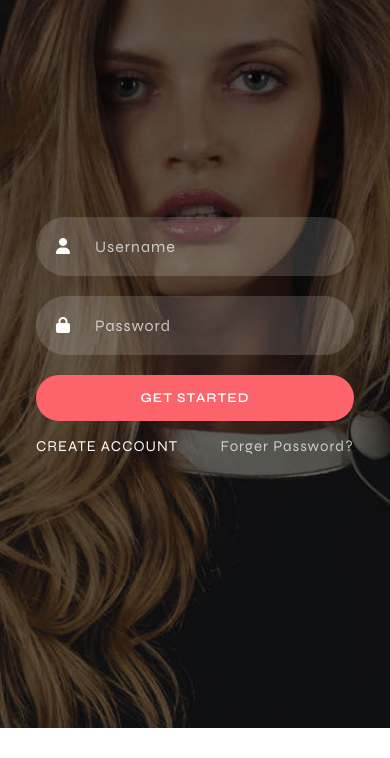
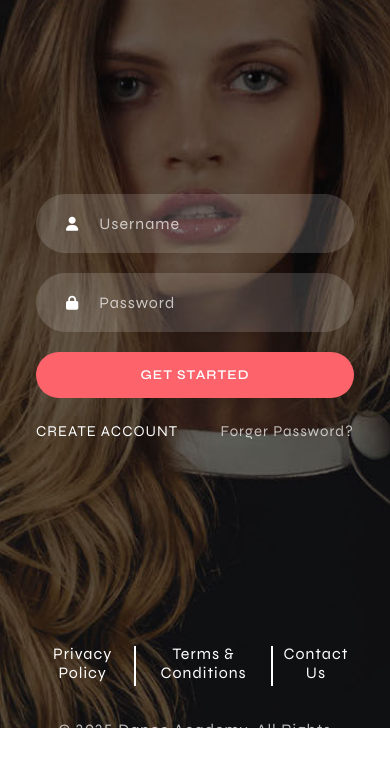
Before and after one commit to shunyavkash-vivek-sojitra/learn-web-design, a plain HTML site: page Form-HTML/index.html in a window 390 px wide. Shown: the part 116-874 px from the top of the page. Before the commit the page ends 844 px from the top, so only its background shows below. Drawn offline with Linux system fonts and the light colour scheme.

Commit message:
Sign-in Form - [HTML]

```diff
--- a/Form-HTML/assets/styles/form.css
+++ b/Form-HTML/assets/styles/form.css
@@ -59,6 +59,9 @@ ul li a {
   width: 100%;
   padding-inline: 40px;
 }
+.d-grid {
+  display: grid;
+}
 .d-flex {
   display: flex;
 }
@@ -103,11 +106,13 @@ header {
   transition: all 0.3s ease;
   padding: 8px 12px;
   border-radius: 8px;
+  font-weight: 600;
 }
 
 .header-wrap ul li a:hover {
   color: white;
   background-color: rgba(80, 56, 60, 0.8);
+  box-shadow: rgba(0, 0, 0, 0.3) 0px 8px 10px;
 }
 
 /* toggle-button */
@@ -167,9 +172,7 @@ header {
   transition: all 0.4s ease;
 }
 .toggle-nav nav ul li a:hover {
-  /* color: rgb(252, 99, 107); */
   color: rgb(80, 56, 60);
-  background-color: transparent;
   background-color: rgba(255, 255, 255, 0.5);
 }
 
@@ -211,10 +214,13 @@ header {
 .input-wrap {
   align-items: center;
   background-color: rgba(255, 255, 255, 0.15);
-  padding: 10px 20px;
+  padding: 10px 30px;
   margin-bottom: 20px;
   border-radius: 40px;
-  gap: 14px;
+  gap: 10px;
+}
+.input-wrap i {
+  font-size: 14px;
 }
 /* submit */
 .btn-submit {
@@ -229,9 +235,10 @@ header {
   transition: all 0.3s ease;
 }
 .btn-submit:hover {
+  border: 0;
   background-color: rgba(255, 255, 255, 0.5);
   color: rgb(80, 56, 60);
-  border: 0;
+  box-shadow: 0 4px 6px rgba(252, 99, 107, 0.8);
 }
 .main-content-ul {
   margin-top: 16px;
@@ -240,9 +247,25 @@ header {
 }
 .main-content-ul li a {
   transition: all 0.3s ease;
+  position: relative;
+  padding: 8px 0;
+}
+.main-content-ul li:first-child a::after {
+  content: " ";
+  height: 1px;
+  width: 0;
+  position: absolute;
+  background-color: white;
+  bottom: 0;
+  left: 0;
+  transition: all 0.3s ease;
+}
+.main-content-ul li:first-child a:hover::after {
+  width: 100%;
 }
 .main-content-ul li:first-child a:hover {
   color: rgb(252, 99, 107);
+  border-width: 100%;
 }
 .main-content-ul li:last-child a {
   color: rgba(255, 255, 255, 0.7);
@@ -250,13 +273,79 @@ header {
 .main-content-ul li:last-child a:hover {
   color: rgb(255, 255, 255);
 }
+@media (max-width: 475px) {
+  .content-wrap {
+    margin: 190px auto;
+  }
+}
+@media (max-width: 436px) {
+  .content-wrap {
+    margin: 180px auto;
+  }
+}
 @media (max-width: 375px) {
   /* main content */
   .main-content-ul {
-    text-align: end;
+    text-align: center;
     display: block;
   }
   .main-content-ul li:last-child {
     margin-top: 12px;
   }
+  .content-wrap {
+    margin: 160px auto;
+  }
 }
+
+/* footer */
+.footer-wrap {
+  justify-content: center;
+  gap: 20px;
+}
+.footer-wrap ul {
+  gap: 20px;
+}
+.footer-wrap ul li a {
+  transition: all 0.3s ease;
+}
+.footer-wrap ul li a:hover {
+  color: rgb(252, 99, 107);
+}
+.footer-wrap ul li {
+  position: relative;
+}
+.footer-wrap ul li::after {
+  content: " ";
+  height: 25px;
+  width: 2px;
+  position: absolute;
+  background-color: white;
+  bottom: -4px;
+  right: -11px;
+}
+.footer-wrap ul li:last-child:after {
+  height: 0px;
+  width: 0px;
+  position: absolute;
+}
+.footer-wrap p {
+  color: rgba(255, 255, 255, 0.7);
+}
+
+@media (max-width: 1024px) {
+  .footer-wrap {
+    /* display: block; */
+    flex-direction: column;
+    text-align: center;
+  }
+  .footer-wrap ul {
+    justify-content: center;
+    gap: 20px;
+  }
+  .footer-wrap p {
+    margin-top: 18px;
+  }
+  .footer-wrap ul li::after {
+    height: 40px;
+  }
+}
--- a/Form-HTML/index.html
+++ b/Form-HTML/index.html
@@ -1,12 +1,17 @@
 <!DOCTYPE html>
 <html>
-
   <head>
-    <meta name="viewport" content="width=device-width, initial-scale=1.0">
-    <title>Let's Dance</title>
-    <link rel="stylesheet" href="./assets/styles/fonts.css">
-    <link rel="stylesheet" href="https://cdnjs.cloudflare.com/ajax/libs/font-awesome/6.7.2/css/all.min.css" integrity="sha512-Evv84Mr4kqVGRNSgIGL/F/aIDqQb7xQ2vcrdIwxfjThSH8CSR7PBEakCr51Ck+w+/U6swU2Im1vVX0SVk9ABhg==" crossorigin="anonymous" referrerpolicy="no-referrer" />
-    <link rel="stylesheet" href="./assets/styles/form.css">
+    <meta name="viewport" content="width=device-width, initial-scale=1.0" />
+    <title>- Dance Academy</title>
+    <link rel="stylesheet" href="./assets/styles/fonts.css" />
+    <link
+      rel="stylesheet"
+      href="https://cdnjs.cloudflare.com/ajax/libs/font-awesome/6.7.2/css/all.min.css"
+      integrity="sha512-Evv84Mr4kqVGRNSgIGL/F/aIDqQb7xQ2vcrdIwxfjThSH8CSR7PBEakCr51Ck+w+/U6swU2Im1vVX0SVk9ABhg=="
+      crossorigin="anonymous"
+      referrerpolicy="no-referrer"
+    />
+    <link rel="stylesheet" href="./assets/styles/form.css" />
   </head>
 
   <body>
@@ -16,7 +21,7 @@
           <div class="header-wrap container d-flex">
             <!-- logo -->
             <div class="logo-wrap d-flex">
-                        <img src="./assets/images/logo.png" alt="logo">
+              <img src="./assets/images/logo.png" alt="logo" />
             </div>
 
             <!-- nav -->
@@ -25,7 +30,7 @@
                 <li class="text-cap">
                   <a href="javascript:void(0);">Login</a>
                 </li>
-                            <li class=" text-cap">
+                <li class="text-cap">
                   <a href="javascript:void(0);">Register</a>
                 </li>
                 <li class="text-cap">
@@ -49,7 +54,7 @@
                     <li class="text-cap">
                       <a href="javascript:void(0);">Login</a>
                     </li>
-                                    <li class=" text-cap">
+                    <li class="text-cap">
                       <a href="javascript:void(0);">Register</a>
                     </li>
                     <li class="text-cap">
@@ -60,6 +65,7 @@
                     </li>
                   </ul>
                 </nav>
+              </div>
             </div>
           </div>
         </header>
@@ -73,24 +79,30 @@
                 <span>
                   <i class="fa-solid fa-user"></i>
                 </span>
-                            <input type="text" placeholder="username">
+                <input type="text" placeholder="username" />
               </div>
               <!-- password -->
               <div class="input-wrap password-wrap d-flex">
                 <span>
                   <i class="fa-solid fa-lock"></i>
                 </span>
-                            <input type="password" placeholder="password">
+                <input type="password" placeholder="password" />
               </div>
               <!-- submit -->
-                        <button class="btn-submit text-upp">GET STARTED</button>
+              <button class="btn-submit text-upp" type="button">
+                GET STARTED
+              </button>
               <!-- create account - forget password -->
               <ul class="main-content-ul d-flex">
                 <li>
-                                <a href="javascript:void(0);" class="text-upp">create account</a>
+                  <a href="javascript:void(0);" class="text-upp"
+                    >create account</a
+                  >
                 </li>
                 <li>
-                                <a href="javascript:void(0);" class="text-cap">forger Password?</a>
+                  <a href="javascript:void(0);" class="text-cap"
+                    >forger Password?</a
+                  >
                 </li>
               </ul>
             </form>
@@ -98,9 +110,27 @@
         </div>
 
         <!-- footer -->
-            <footer></footer>
+        <footer>
+          <div class="container">
+            <div class="footer-wrap d-flex">
+              <ul class="d-flex">
+                <li>
+                  <a href="javascript:void(0);">Privacy Policy</a>
+                </li>
+                <li>
+                  <a href="javascript:void(0);">Terms & Conditions</a>
+                </li>
+                <li>
+                  <a href="javascript:void(0);">Contact Us</a>
+                </li>
+              </ul>
+              <p class="text-cap">
+                &copy; 2025 Dance Academy. All rights reserved.
+              </p>
+            </div>
+          </div>
+        </footer>
       </section>
     </main>
   </body>
-
 </html>
```
Also changed, not shown: 5 other files. Lines whose indentation alone changed are shown as unchanged.
